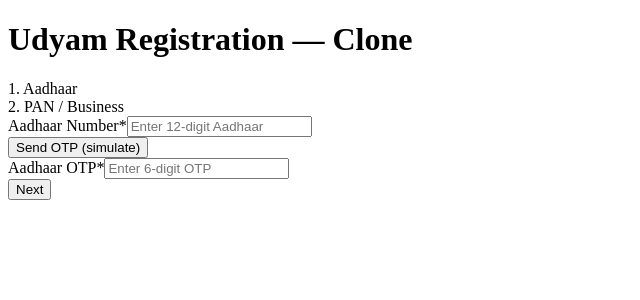
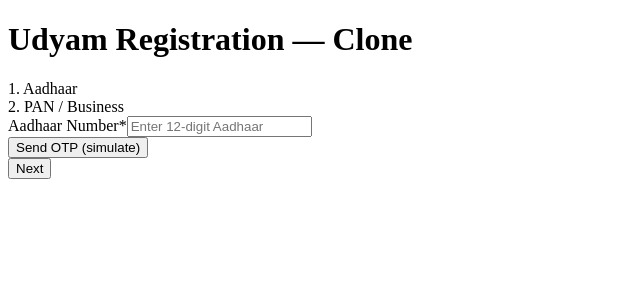
Before and after one commit to prajapatidevarsh38-max/udyam-clone, a React (Vite) app in the folder frontend/: page / in a window 1280 px wide. Shown: the top 300 px of the page, without its empty margins (0-640 px from the left). Built offline with nearby package versions, Linux system fonts and the light colour scheme; no server answers; the HTML template or start-up script is replaced by a standard one.

Commit message:
Update App.jsx

```diff
--- a/frontend/src/App.jsx
+++ b/frontend/src/App.jsx
@@ -16,8 +16,9 @@ export default function App() {
   const apiUrl = import.meta.env.VITE_API_URL || 'http://localhost:5000';
 
   // Partition schema into step1 (aadhaar+otp) and step2 (others)
-  const step1 = schema.filter(f => f.id === 'aadhaar' || f.id === 'otp');
-  const step2 = schema.filter(f => f.id !== 'aadhaar' && f.id !== 'otp');
+const step1 = schema.filter(f => f.id === 'aadhaar' || f.id === 'aadhaar_otp');
+const step2 = schema.filter(f => f.id !== 'aadhaar' && f.id !== 'aadhaar_otp');
+
 
   const [collected, setCollected] = useState({});
 
```
